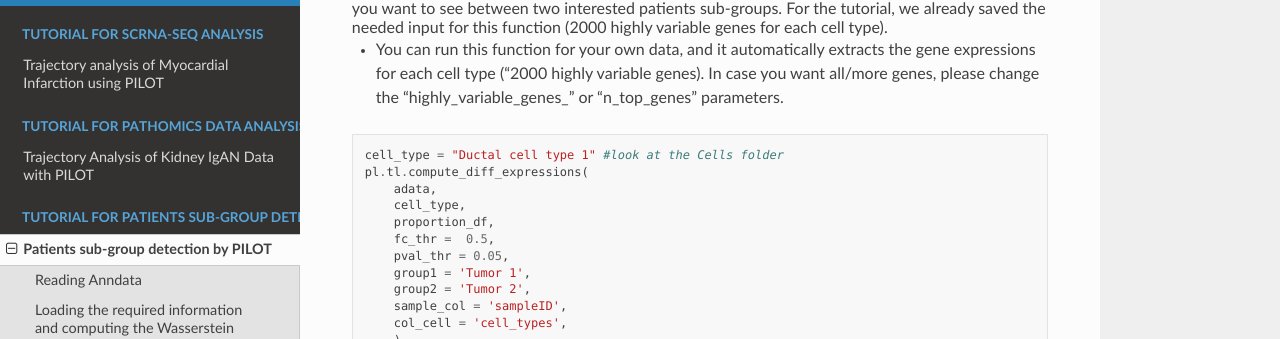
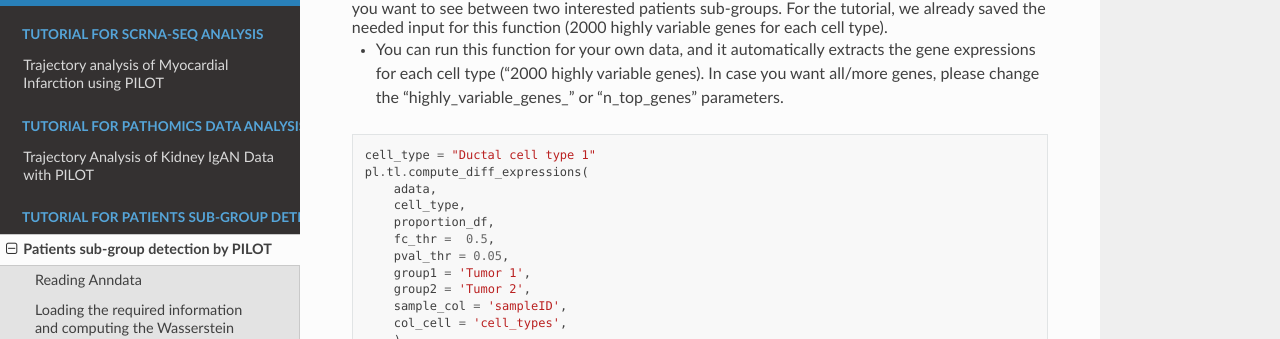
Before and after one commit to CostaLab/PILOT, a Sphinx documentation site: the page built from docs/source/Patients_sub_group_detection.md, in a window 1280 px wide and 900 px high, scrolled down 7859 px. Shown: the part 112-451 px from the top of the window. Built offline with Sphinx 7.4.7 and the Read the Docs theme 2.0.0, drawn with Linux system fonts in a browser that asks for light colours.

Commit message:
Update Patients_sub_group_detection.md remove unnc info

````diff
--- a/docs/source/Patients_sub_group_detection.md
+++ b/docs/source/Patients_sub_group_detection.md
@@ -244,7 +244,7 @@ Based on the fold change threshold, you can determine how much difference you wa
 
 
 ```python
-cell_type = "Ductal cell type 1" #look at the Cells folder
+cell_type = "Ductal cell type 1"
 pl.tl.compute_diff_expressions(
     adata,
     cell_type,
````
